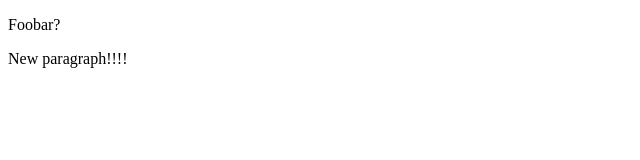
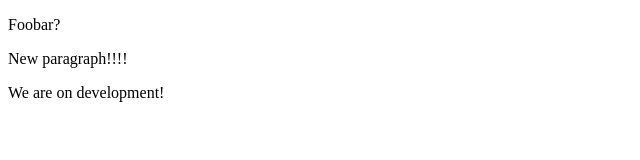
Before and after one commit to bc-smartninja/git-test, a plain HTML site: page index.html in a window 1280 px wide. Shown: the whole page, without its empty margins (0-640 px from the left). Drawn offline with Linux system fonts and the light colour scheme.

Commit message:
New paragraph

```diff
--- a/index.html
+++ b/index.html
@@ -7,5 +7,6 @@
 <body>
     <p>Foobar?</p>
     <p>New paragraph!!!!</p>
+    <p>We are on development!</p>
 </body>
 </html>
```
